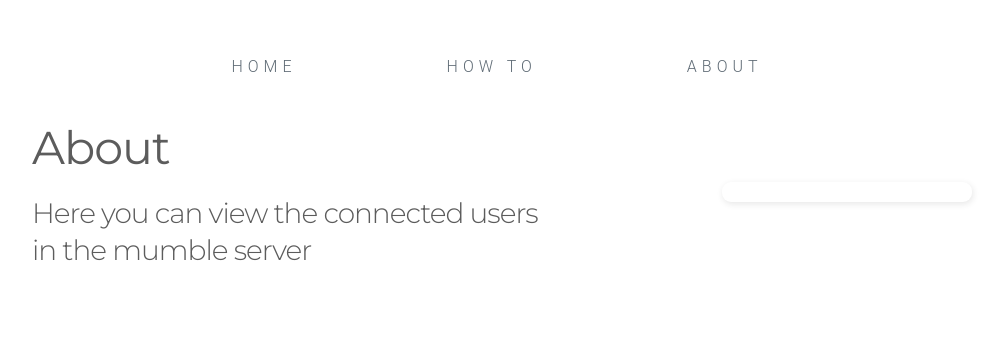
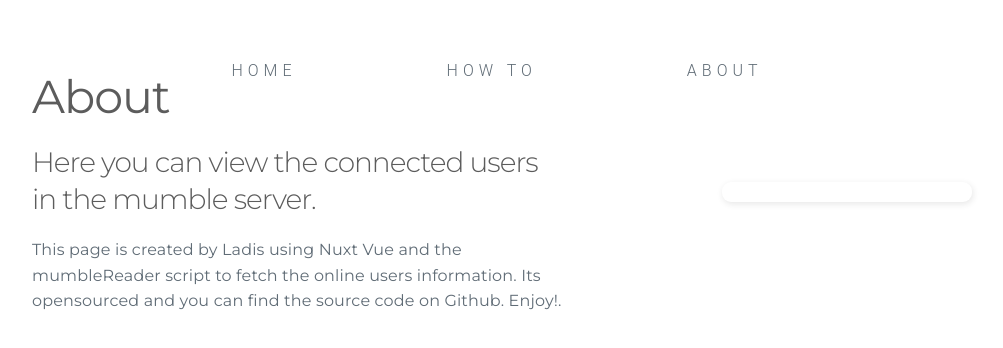
Before and after one commit to ajmandourah/nuxt-medgamers, a Nuxt app: page /about in a window 1280 px wide. Shown: the part 196-544 px from the top of the page, without its empty margins (68-1071 px from the left). Built offline with nearby package versions, Linux system fonts and the light colour scheme.

Commit message:
page animation

```diff
--- a/assets/style.css
+++ b/assets/style.css
@@ -142,64 +142,9 @@ mumble_server * a {
   margin-right: 2px;
   border: 0;
 }
-
-/* #h1{
-        color: #7F7F7F;
-        text-align: center;
-        padding-top: 50px;
-        font-family: Arial, Helvetica, sans-serif;
+.page-enter-active, .page-leave-active {
+  transition: opacity .5s;
 }
-#.1{
-        color: #7F7F7F;
-        text-align: left;
-        padding-top: 20px;
-        font-family: 'Roboto', sans-serif;
+.page-enter, .page-leave-to {
+  opacity: 0;
 }
-#h2, #h3 {
-        color: #7F7F7F;
-	width: 700px;
-	margin: 0 auto;
-        text-align: left;
-        padding-top: 10px;
-        font-family: 'Roboto', sans-serif;
-}
-
-#ul, #li {
-        color: #7F7F7F;
-        width: 700px;
-        text-align: left;
-        margin: 0 auto;
-        font-family: Arial, Helvetica, sans-serif;
-}
-#P{
-        color: #7F7F7F;
-        width: 400px;
-        text-align: center;
-        margin: 0 auto;
-        font-family: Arial, Helvetica, sans-serif;
-}
-#code {
-	background: #666666;
-	border-radius: 2px;
-	display: block;
-	padding: 10px;
-        color:  #cccccc;
-        width: 600px;
-        text-align: left;
-        margin: 0 auto;
-        font-family: Monospace;
-}
-
-#body {
-        background: #F4F4F4;
-}
-#p.q {
-        text-align: center;
-        font-family: "Times New Roman", Times, serif;
-        font-style: italic;
-        font-size: 12px;
-        color: #7F7F7F;
-        width: 300px;
-        margin-left: auto;
-        margin-right: auto;
-} */
--- a/layouts/default.vue
+++ b/layouts/default.vue
@@ -91,5 +91,21 @@ nav a{
     text-decoration: none;
 
 }
+nav a::before{
+  content: '';
+  display: block;
+  position: relative;
+  bottom: -3rem;
+  left: -0.3rem;
+  width:0%;
+  height: 4px;
+  opacity: 0;
+  background-color: #2760d1c5;
+  transition: all cubic-bezier(1,-0.01, 0, 1.78) 0.4s;
+}
+nav a:hover::before{
+  width: 100%;
+  opacity: 1;
+}
 
 </style>
--- a/pages/about.vue
+++ b/pages/about.vue
@@ -1,7 +1,10 @@
 <template>
     <div>
           <h1>About</h1>
-        <h3>Here you can view the connected users in the mumble server</h3>
+        <h3>Here you can view the connected users in the mumble server.</h3>
+        <p>This page is created by Ladis using Nuxt Vue and the mumbleReader script to fetch the online users information. Its opensourced and you can find the
+          source code on Github. Enjoy!.
+        </p>
 </div>
 </template>
 
@@ -13,7 +16,7 @@ export default {
 
 <style>
 @import url('https://fonts.googleapis.com/css?family=Montserrat:300,400,600&display=swap');
-h1 {
+h1, p {
   font-family: 'Montserrat';
   font-weight: 400;
   text-align: left;
```
